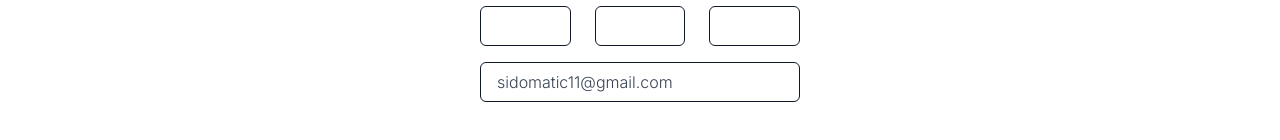
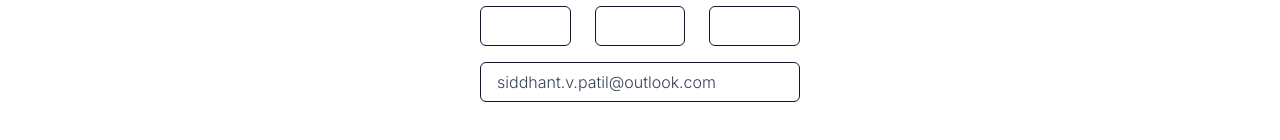
Before and after one commit to sidomatic11/portfolio-2025, a Next.js app: page / in a window 1280 px wide. Shown: the part 3701-3841 px from the top of the page. Built offline with nearby package versions, Linux system fonts and the light colour scheme; some icons are missing.

Commit message:
email update

```diff
--- a/app/components/Footer.tsx
+++ b/app/components/Footer.tsx
@@ -5,7 +5,7 @@ import { useState } from "react";
 
 export default function Footer() {
   const [copySuccess, setCopySuccess] = useState(false);
-  const email = "sidomatic11@gmail.com";
+  const email = "siddhant.v.patil@outlook.com";
 
   const copyToClipboard = async () => {
     try {
--- a/next.config.ts
+++ b/next.config.ts
@@ -1,6 +1,7 @@
 import type { NextConfig } from "next";
 
 const nextConfig: NextConfig = {
+  devIndicators: false
 };
 
 export default nextConfig;
```
